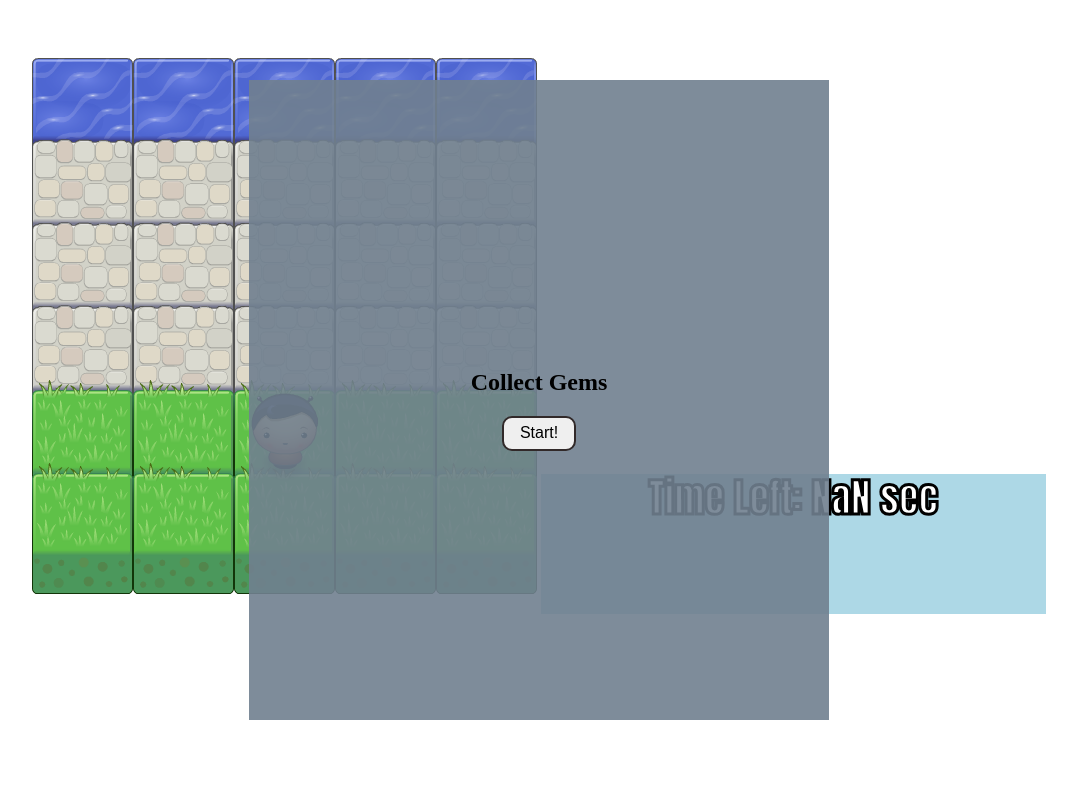
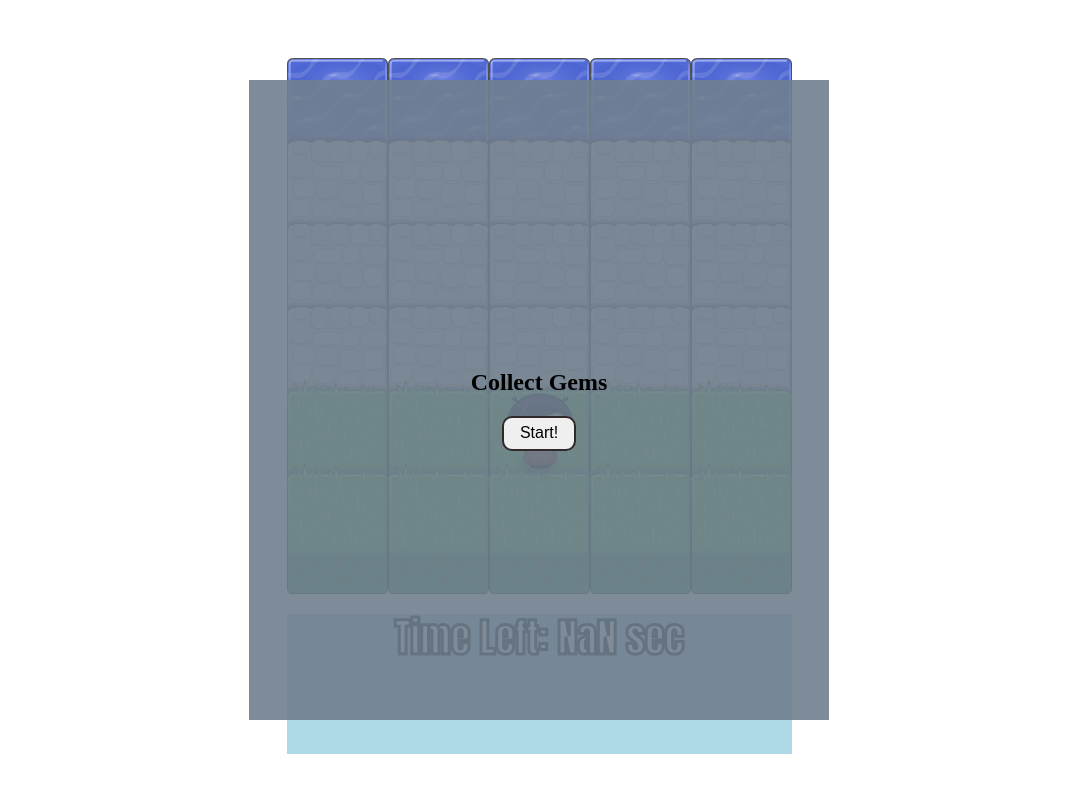
Before and after one commit to DorisYanyanFan/ArcadeGame, a plain HTML site: page index.html in a window 1280 px wide. Shown: the whole page, without its empty margins (101-1178 px from the left). Drawn offline with Linux system fonts and the light colour scheme.

Commit message:
align center

```diff
--- a/css/style.css
+++ b/css/style.css
@@ -1,5 +1,9 @@
 body {
     text-align: center;
+    display: flex;
+    justify-content: center;
+    align-items:center;
+    flex-direction:column;
 }
 
 .modal {
--- a/js/app.js
+++ b/js/app.js
@@ -47,13 +47,19 @@ Player.prototype.render = function() {
     ctx.drawImage(Resources.get(this.sprite), this.x, this.y);
 };
 
+// Player is 60px wide, enemy is 100px wide
 Player.prototype.update = function(dt) {
     if (this.row >=1 && this.row < 4) {
         let playerPosition = this.x;
         const collide = function collide(enemy){
-            if(enemy.x > playerPosition - 90 && enemy.x < playerPosition + 80) {
+            if(enemy.x > playerPosition - 80 && enemy.x < playerPosition + 80) {
                 console.log('this is player and I failed');    /*revised needed*/
                 game.status = 'lost';
+                this.x = 202;
+                this.y = 322;
+                this.row = 4;
+                this.col = 3;
+
             }
         };
         for (let enemy of enemyArray[this.row-1]) {
@@ -89,13 +95,6 @@ Player.prototype.handleInput = function(direct) {
             };
             break;
     };
-};
-
-Player.prototype.fail = function(){
-  this.x = 202;
-  this.y = 322;
-  this.row = 4;
-  this.col = 3;
 };
 
 // Now instantiate your objects.
--- a/js/module.js
+++ b/js/module.js
@@ -13,11 +13,13 @@ startButton.addEventListener('click',function(){
     // deleteEnemy();
 // }
 
-let lost = new Promise(function(resolve){
-    if (game.status == 'lost') {
-        resolve('noooooooo');
-    }
-});
-lost.then = (function(value){
-    console.log(value);
-});
+// let lost = new Promise(function(resolve){
+    // if (game.status == 'lost') {
+        // resolve('noooooooo');
+    // }
+// });
+// lost.then = (function(value){
+    // console.log(value);
+// });
+
+let canvas = document.querySelectorAll('canvas');
```
